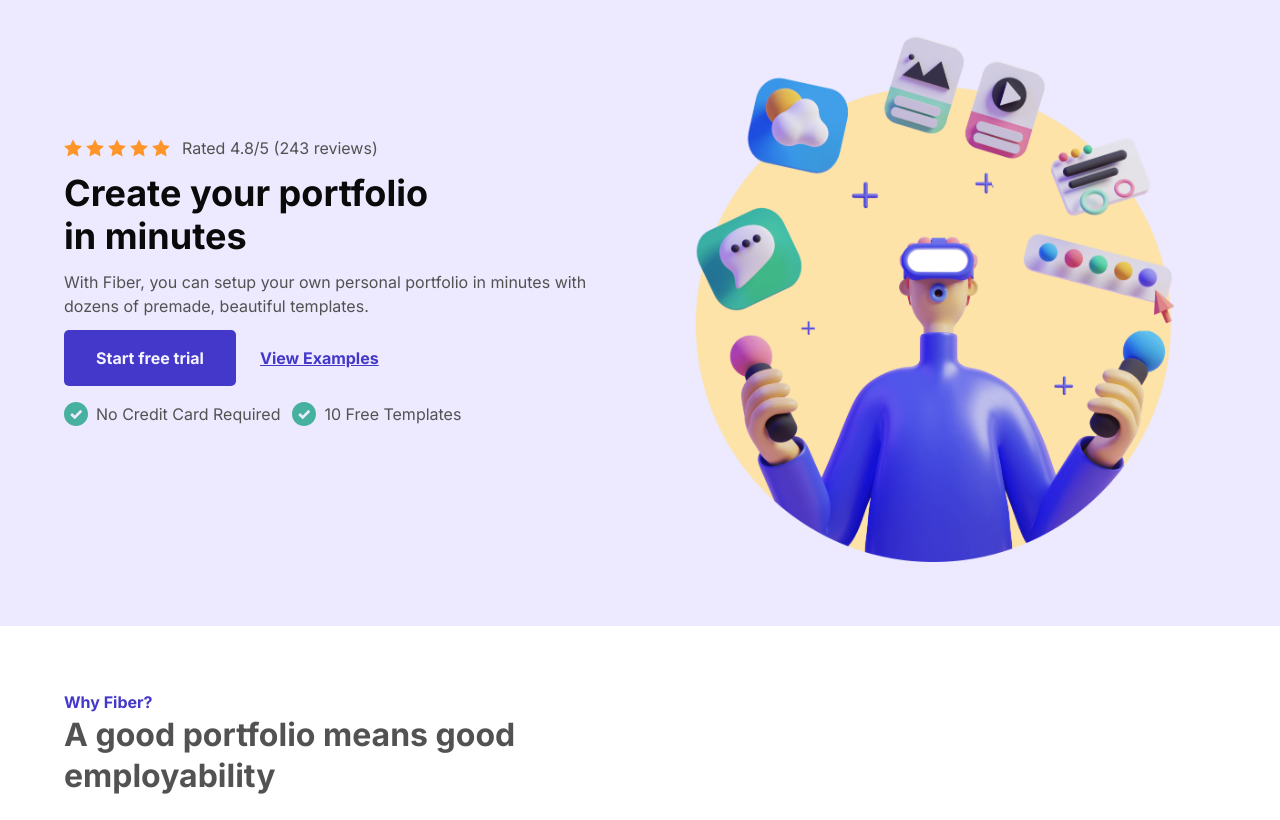
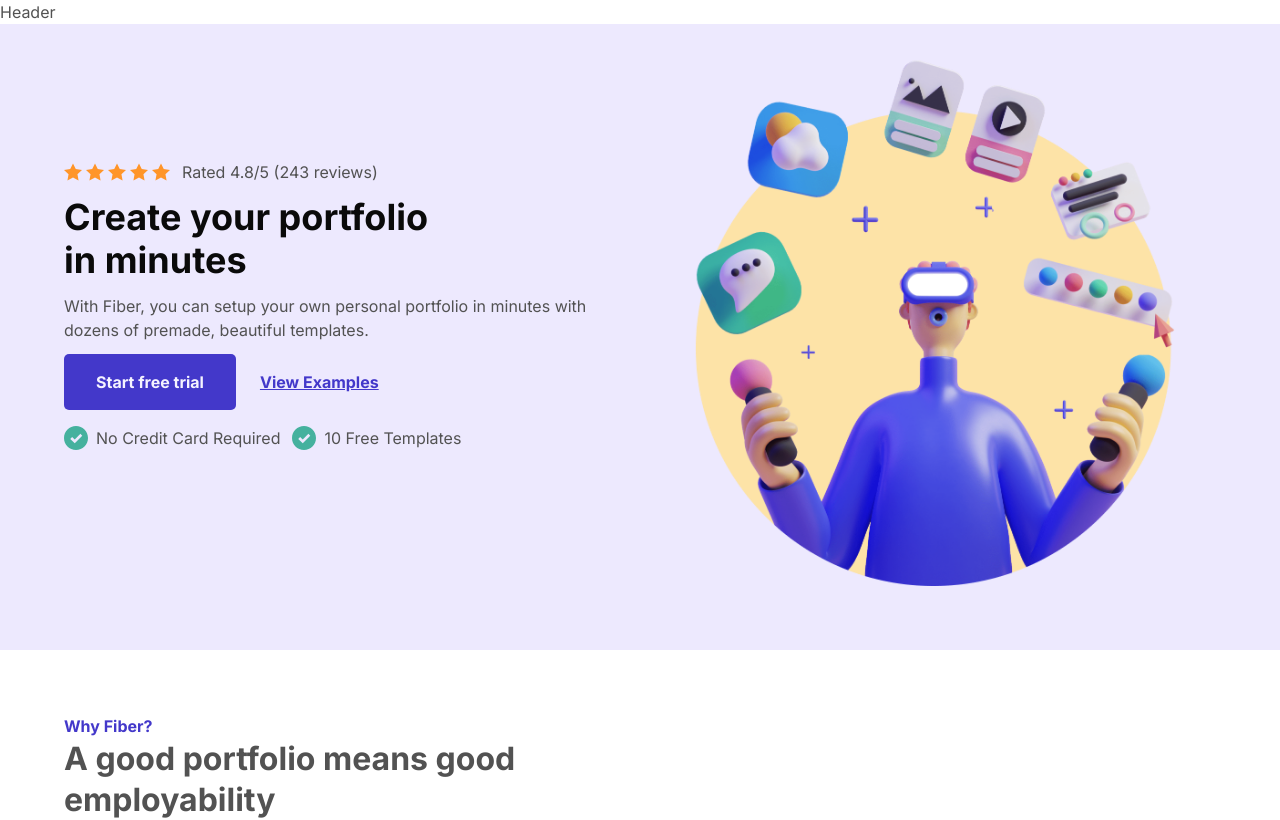
Before and after one commit to mjamecny/fiber-landing-page, a React (Vite) app: page / in a window 1280 px wide. Shown: the top 820 px of the page. Built offline with nearby package versions, Linux system fonts and the light colour scheme.

Commit message:
add react router to project

```diff
--- a/src/App.jsx
+++ b/src/App.jsx
@@ -1,19 +1,18 @@
-import styled from "styled-components"
+import { BrowserRouter, Route, Routes } from "react-router-dom"
 
-import Footer from "./Footer"
-import Cta from "./Cta"
-import Features from "./Features"
-import Hero from "./Hero"
-
-const StyledApp = styled.div``
+import Homepage from "./pages/Homepage"
+import AppLayout from "./AppLayout"
+import Signup from "./pages/Signup"
 
 export default function App() {
   return (
-    <StyledApp>
-      <Hero />
-      <Features />
-      <Cta />
-      <Footer />
-    </StyledApp>
+    <BrowserRouter>
+      <Routes>
+        <Route element={<AppLayout />}>
+          <Route path="/" element={<Homepage />} />
+          <Route path="/signup" element={<Signup />} />
+        </Route>
+      </Routes>
+    </BrowserRouter>
   )
 }
--- /dev/null
+++ b/src/AppLayout.jsx
@@ -0,0 +1,12 @@
+import { Outlet } from "react-router-dom"
+import styled from "styled-components"
+
+const StyledAppLayout = styled.div``
+
+export default function AppLayout() {
+  return (
+    <StyledAppLayout>
+      <Outlet />
+    </StyledAppLayout>
+  )
+}
--- /dev/null
+++ b/src/pages/Homepage.jsx
@@ -0,0 +1,19 @@
+import Cta from "../Cta"
+import Features from "../Features"
+import Footer from "../Footer"
+import Header from "../Header"
+import Hero from "../Hero"
+import Testimonials from "../Testimonials"
+
+export default function Homepage() {
+  return (
+    <>
+      <Header />
+      <Hero />
+      <Features />
+      <Cta />
+      <Testimonials />
+      <Footer />
+    </>
+  )
+}
```
